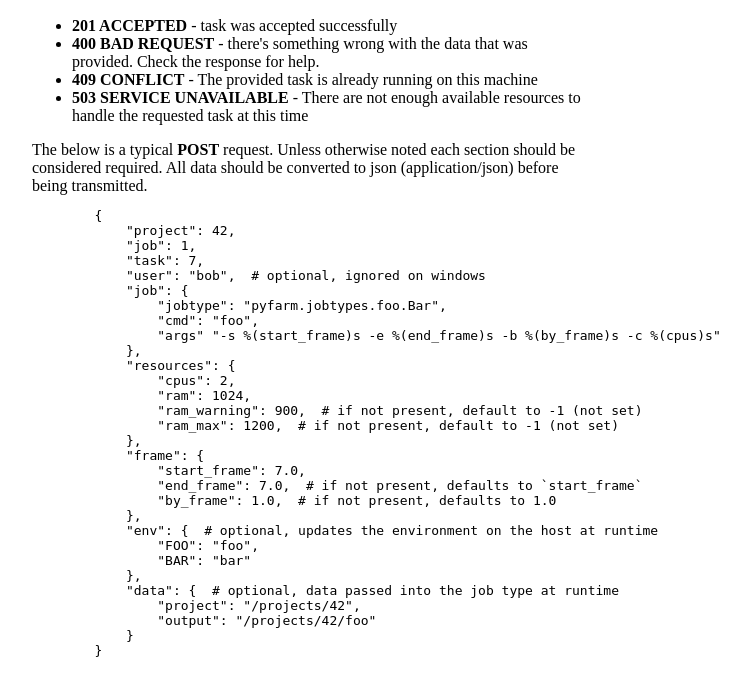
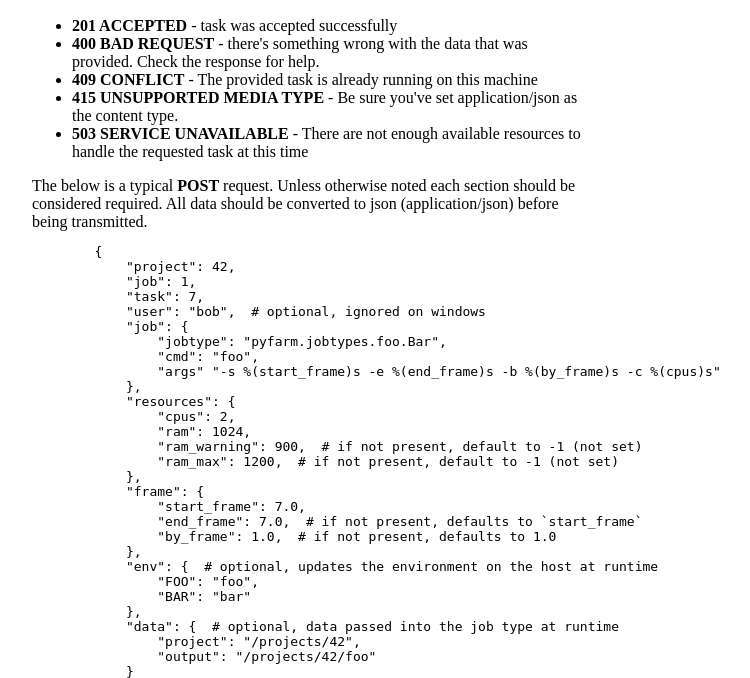
Before and after one commit to pyfarm/pyfarm-agent, a Python web app: template pyfarm/agent/templates/pyfarm/assign.html in a window 1280 px wide. Shown: the part 193-871 px from the top of the page, without its empty margins (333-1083 px from the left). Before the commit the page ends 850 px from the top, so only its background shows below. Run offline with Jinja, Linux system fonts and the light colour scheme; the template is opened without the code that fills it, so the values that code supplies are empty.

Commit message:
adding missing 415 status

```diff
--- a/pyfarm/agent/templates/pyfarm/assign.html
+++ b/pyfarm/agent/templates/pyfarm/assign.html
@@ -23,6 +23,8 @@
                 Check the response for help.</li>
             <li><b>409 CONFLICT</b> -
                 The provided task is already running on this machine</li>
+            <li><b>415 UNSUPPORTED MEDIA TYPE</b> -
+                Be sure you've set application/json as the content type.</li>
             <li><b>503 SERVICE UNAVAILABLE</b> -
                 There are not enough available resources to handle the
                 requested task at this time</li>
```
